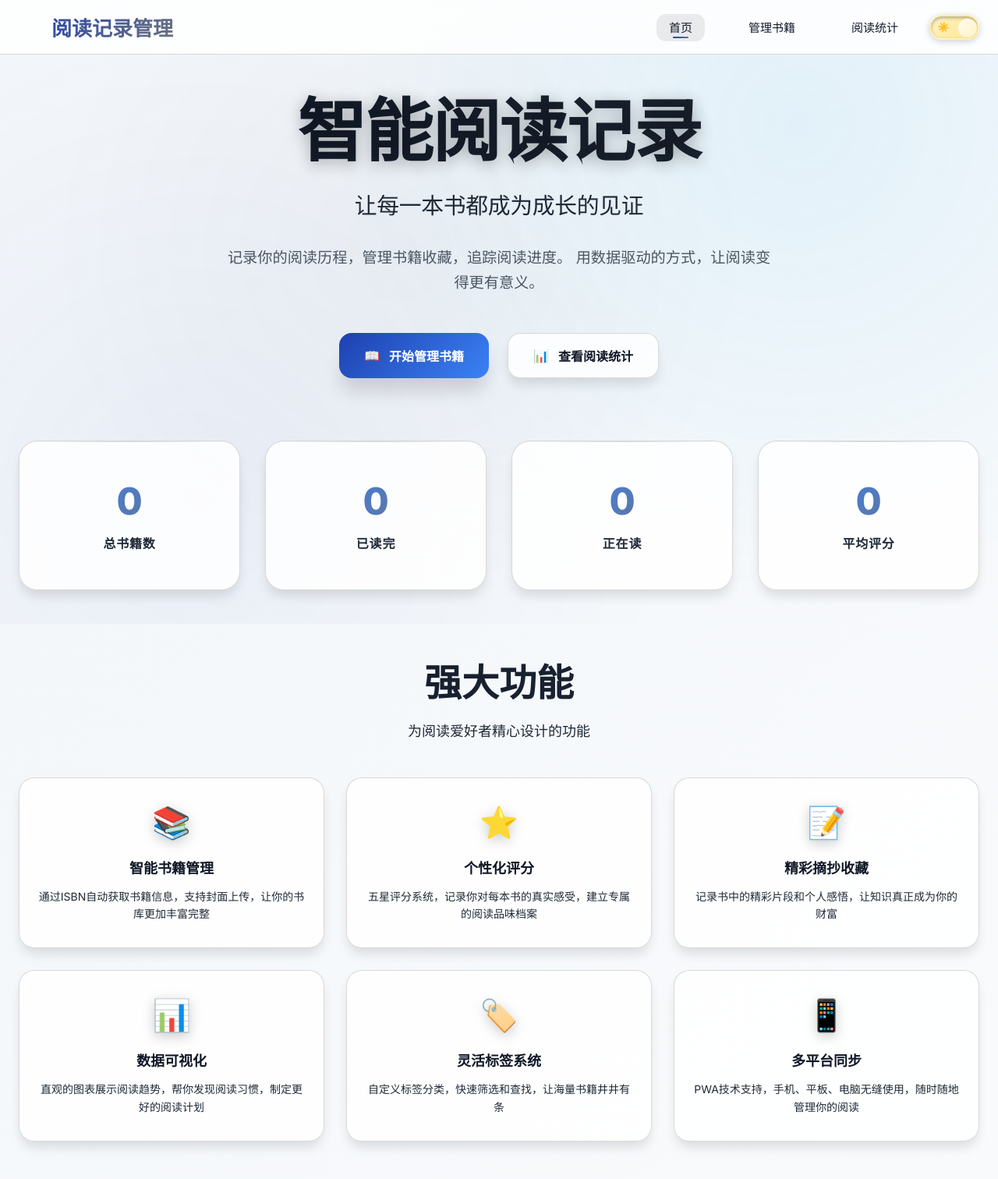
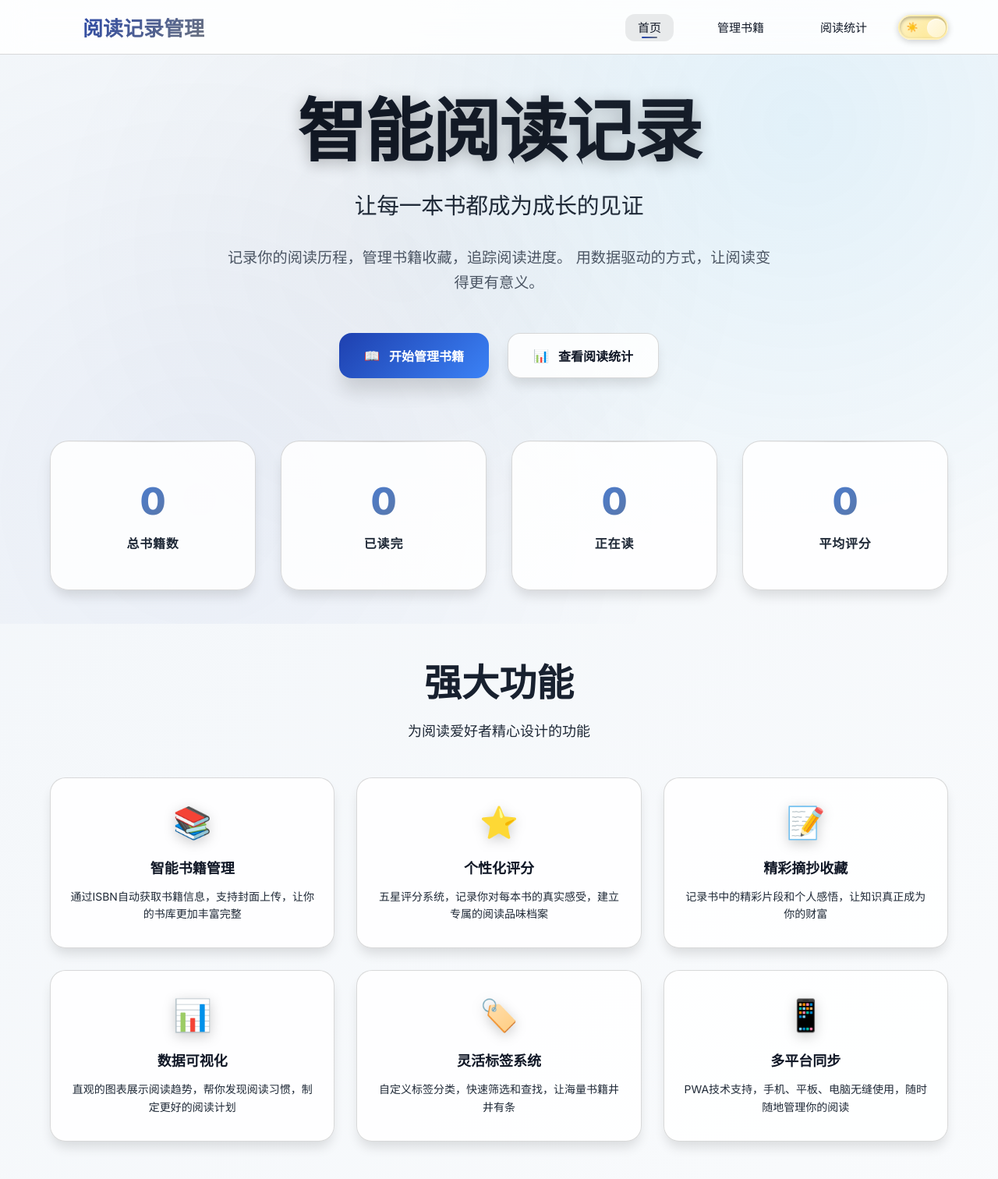
Before and after one commit to TongCodeSpace/self-lib, a website: page index.html in a window 1280 px wide. Shown: the whole page at 78% size. Drawn offline with Linux system fonts and the light colour scheme.

Commit message:
优化页面布局宽度，提升视觉体验
📐 布局优化:

🎯 页面宽度调整:
- 导航栏宽度: 1300px → 1200px
- 主要内容区域宽度: 1300px → 1200px
- 首页hero区域宽度: 1300px → 1200px
- 统计数据区域宽度: 1300px → 1200px
- 功能特色区域宽度: 1300px → 1200px

✨ 优化效果:
- 页面布局更加紧凑，视觉聚焦度更高
- 主体内容与header完美对齐
- 在大屏幕上减少视觉分散
- 提升内容可读性和用户体验
- 保持各页面间完美的一致性

📱 响应式兼容:
- 小屏幕设备显示不受影响
- 移动端布局保持原有适配
- 响应式断点正常工作

🔄 涉及页面:
- 首页 (index.html)
- 管理页面 (manage.html)
- 统计页面 (statistics.html)
- 详情页面 (book-detail.html)

Version: 2025.07.05.0022

```diff
--- a/book-detail.html
+++ b/book-detail.html
@@ -147,7 +147,7 @@
         }
 
         .nav-container {
-            max-width: 1300px;
+            max-width: 1200px;
             margin: 0 auto;
             padding: 0 24px;
             display: flex;
@@ -322,7 +322,7 @@
         .main-content {
             margin-top: 80px;
             padding: 40px 24px;
-            max-width: 1300px;
+            max-width: 1200px;
             margin-left: auto;
             margin-right: auto;
         }
@@ -964,7 +964,7 @@
         </div>
     </main>
 
-    <script src="app.js?v=2025.07.05.0020"></script>
+    <script src="app.js?v=2025.07.05.0022"></script>
 
     <script>
         // 导航栏滚动效果
--- a/index.html
+++ b/index.html
@@ -146,7 +146,7 @@
         }
 
         .nav-container {
-            max-width: 1300px;
+            max-width: 1200px;
             margin: 0 auto;
             padding: 0 24px;
             display: flex;
@@ -328,7 +328,7 @@
         }
 
         .hero-section {
-            max-width: 1300px;
+            max-width: 1200px;
             width: 100%;
             text-align: center;
             padding: 0 24px;
@@ -442,7 +442,7 @@
             display: grid;
             grid-template-columns: repeat(4, 1fr);
             gap: 32px;
-            max-width: 1300px;
+            max-width: 1200px;
             margin: 0 auto 80px;
             animation: fadeInUp 1s cubic-bezier(0.4, 0, 0.2, 1) 0.8s both;
         }
@@ -504,7 +504,7 @@
 
         /* 功能特色 */
         .features-section {
-            max-width: 1300px;
+            max-width: 1200px;
             margin: 0 auto 80px;
             animation: fadeInUp 1s cubic-bezier(0.4, 0, 0.2, 1) 1s both;
         }
--- a/sw.js
+++ b/sw.js
@@ -1,4 +1,4 @@
-const CACHE_NAME = 'reading-records-v202507050020';
+const CACHE_NAME = 'reading-records-v202507050022';
 const urlsToCache = [
   '/',
   '/index.html',
```
Also changed, not shown: manage.html (+3 -3 lines), statistics.html (+3 -3 lines).
